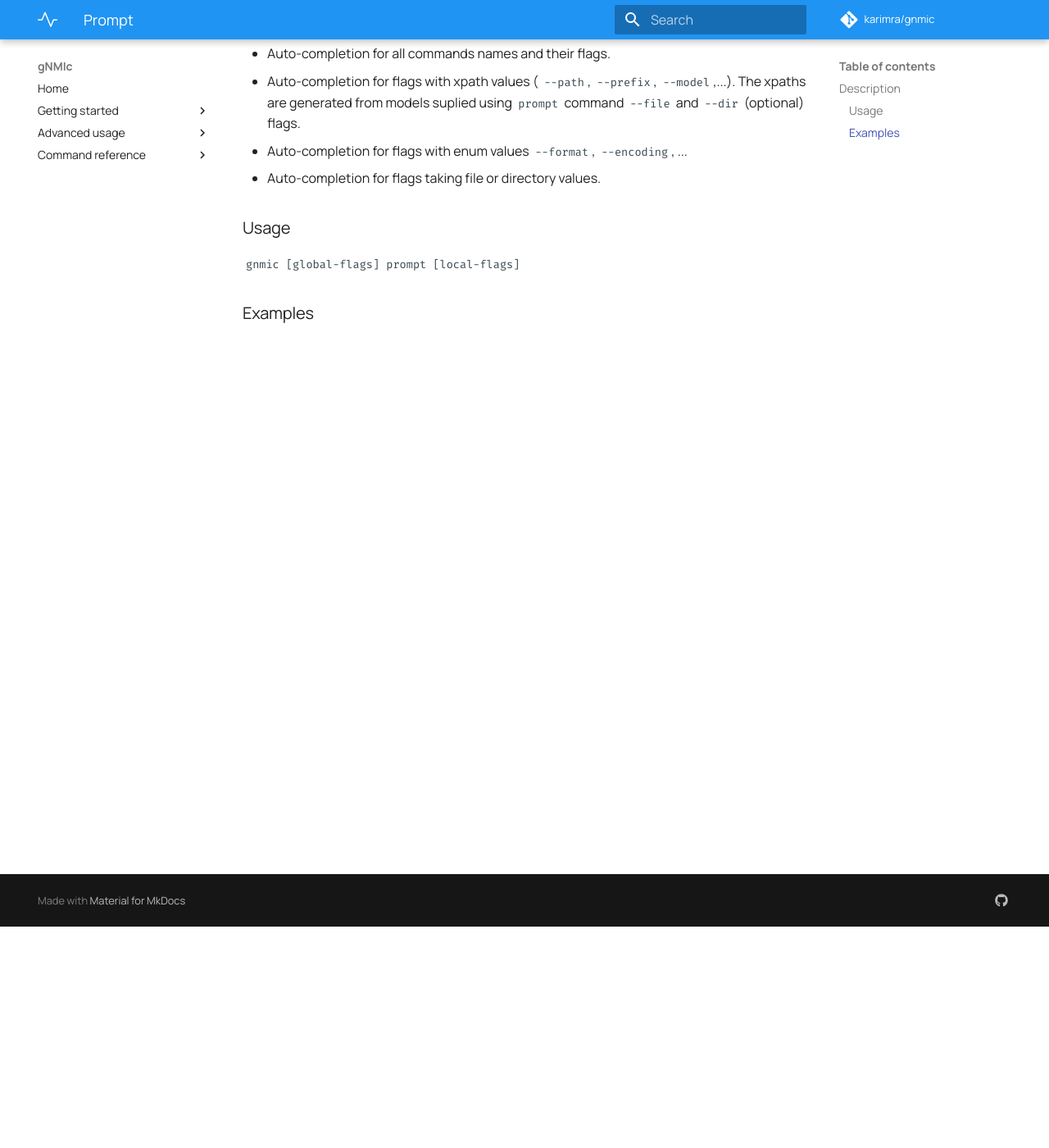
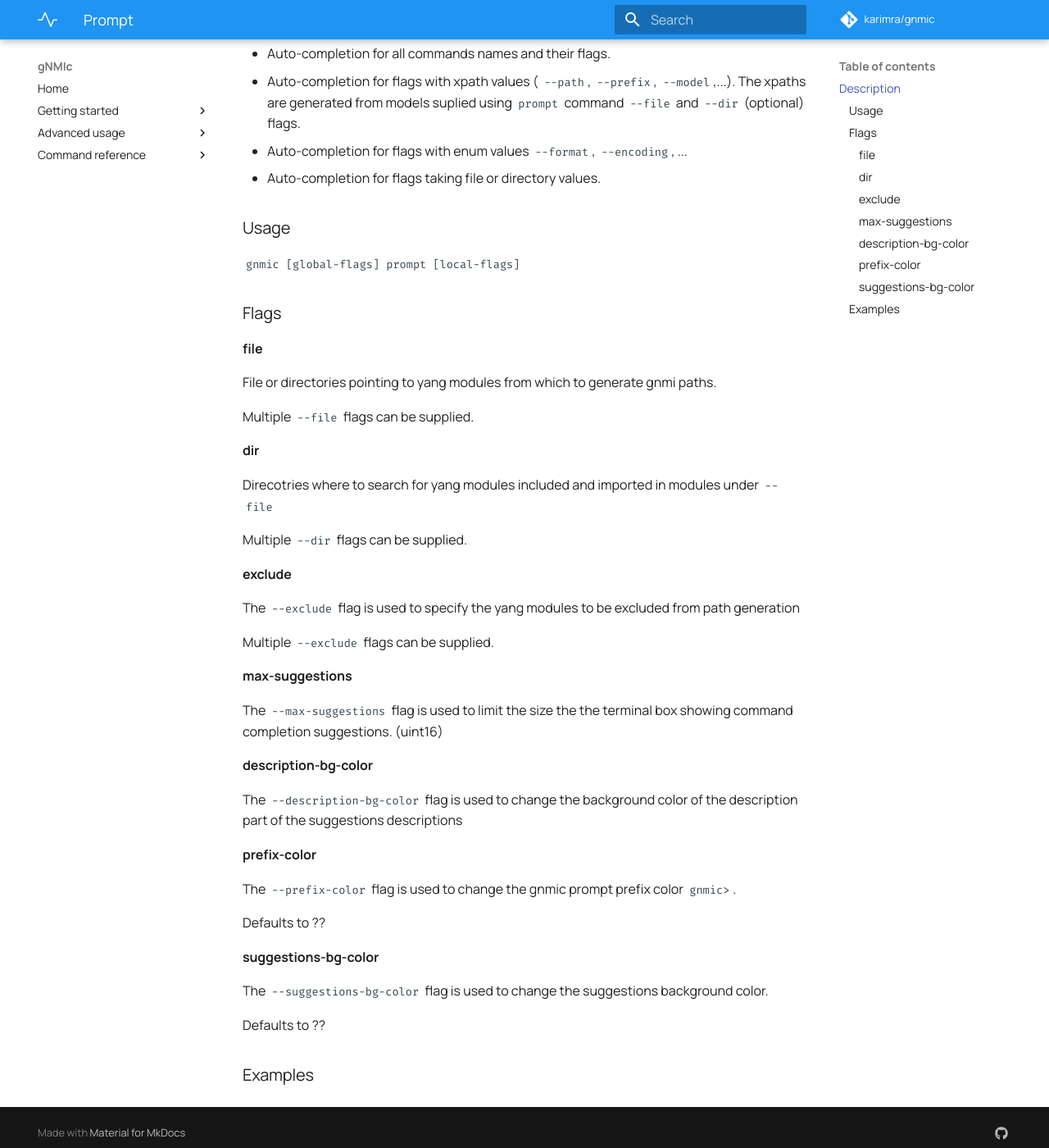
Before and after one commit to karimra/gnmic, an MkDocs documentation site: the page built from docs/cmd/prompt.md, in a window 1280 px wide and 1400 px high, scrolled down 270 px. Shown: the whole window at 82% size. Built offline with MkDocs 1.6.1 and Material for MkDocs 9.7.7, drawn with Linux system fonts in a browser that asks for light colours; comment, search, counter and statistics services are not loaded.

Commit message:
add flags

```diff
--- a/docs/cmd/prompt.md
+++ b/docs/cmd/prompt.md
@@ -11,4 +11,45 @@ The `[prompt]` command starts an interactive gnmic prompt in which the same gNMI
 
 `gnmic [global-flags] prompt [local-flags]`
 
+
+### Flags
+
+#### file
+
+File or directories pointing to yang modules from which to generate gnmi paths.
+
+Multiple `--file` flags can be supplied.
+
+#### dir
+
+Direcotries where to search for yang modules included and imported in modules under `--file`
+
+Multiple `--dir` flags can be supplied.
+
+#### exclude
+
+The `--exclude` flag is used to specify the yang modules to be excluded from path generation
+
+Multiple `--exclude` flags can be supplied.
+
+#### max-suggestions
+
+The `--max-suggestions` flag is used to limit the size the the terminal box showing command completion suggestions. (uint16)
+
+#### description-bg-color
+
+The `--description-bg-color` flag is used to change the background color of the description part of the suggestions descriptions
+
+#### prefix-color
+
+The `--prefix-color` flag is used to change the gnmic prompt prefix color `gnmic> `.
+
+Defaults to ??
+
+#### suggestions-bg-color
+
+The `--suggestions-bg-color` flag is used to change the suggestions background color.
+
+Defaults to ??
+
 ### Examples
```
